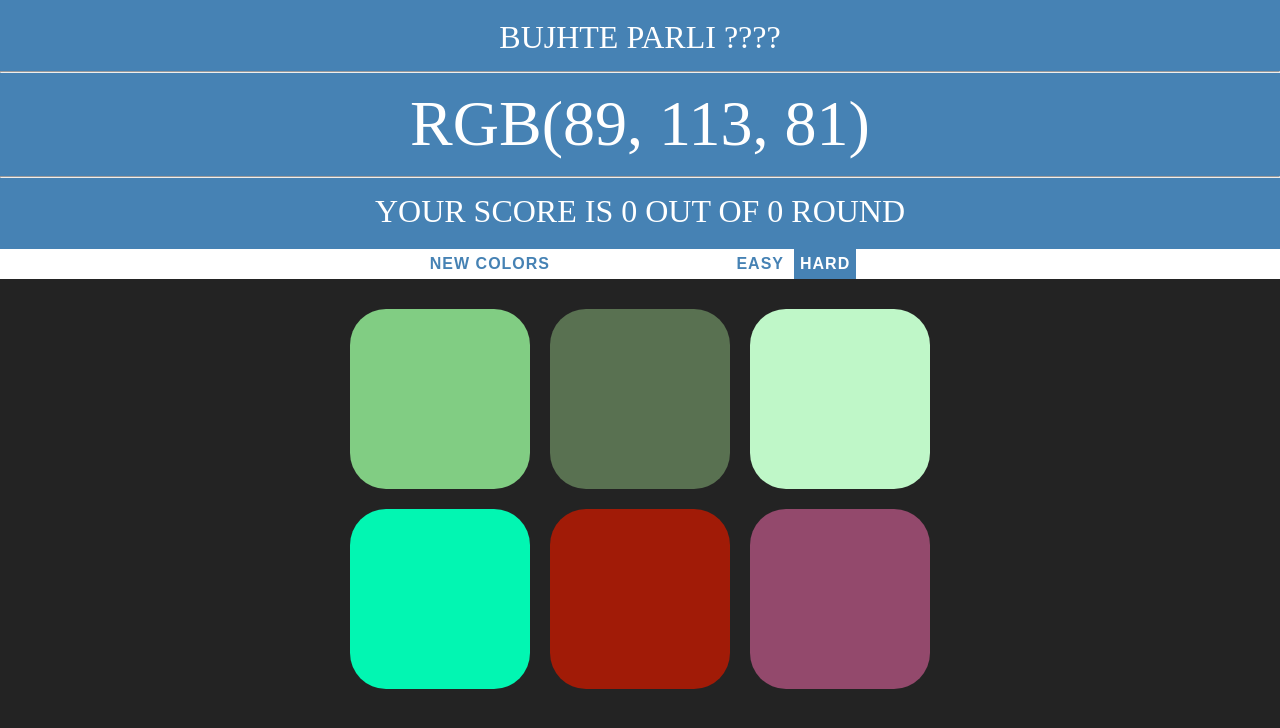
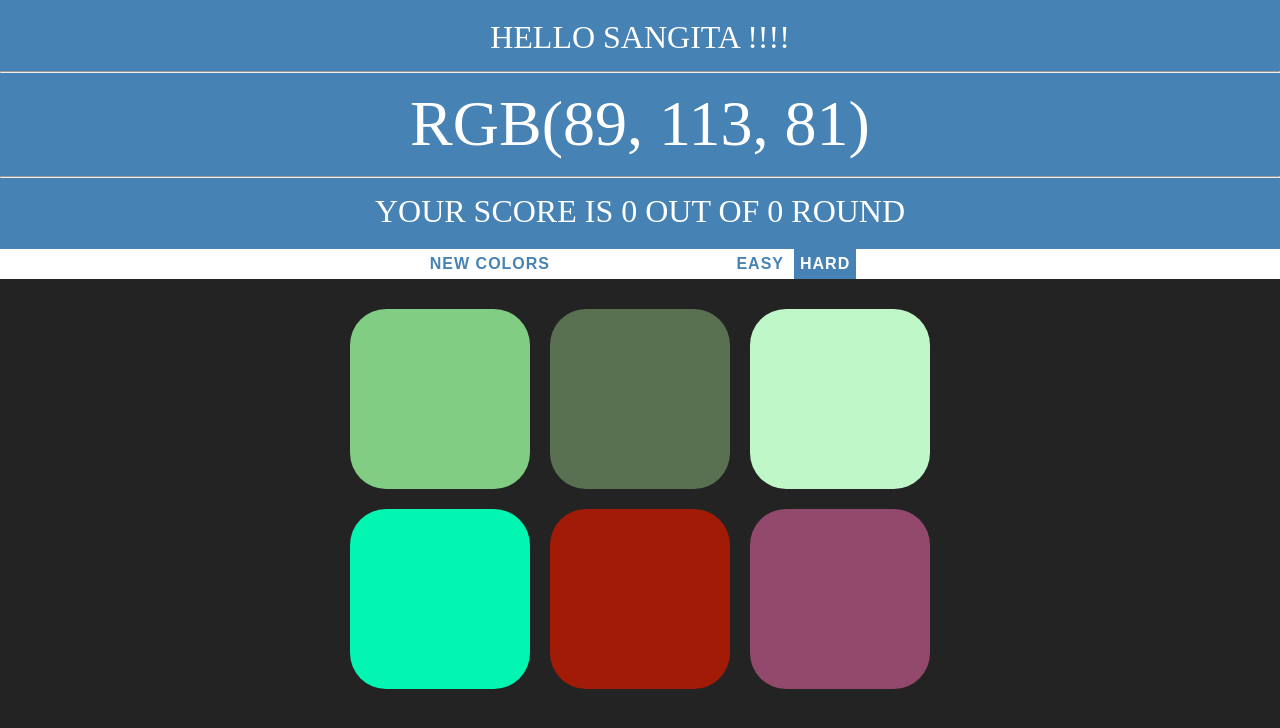
Before and after one commit to Kajalbaranmakur/rgbcoloutguessing, a plain HTML site: page index.html in a window 1280 px wide. Drawn offline with Linux system fonts and the light colour scheme.

Commit message:
Update index.html

```diff
--- a/index.html
+++ b/index.html
@@ -6,7 +6,7 @@
 	<link rel="stylesheet" type="text/css" href="css/colorGame.css">
 </head>
 <body>
-     <h1>  bujhte parli ????
+     <h1>  hello sangita !!!!
 	     <hr>
      	<span id="colorDisplay">RGB</span><br>
         <hr>  your score is
```
